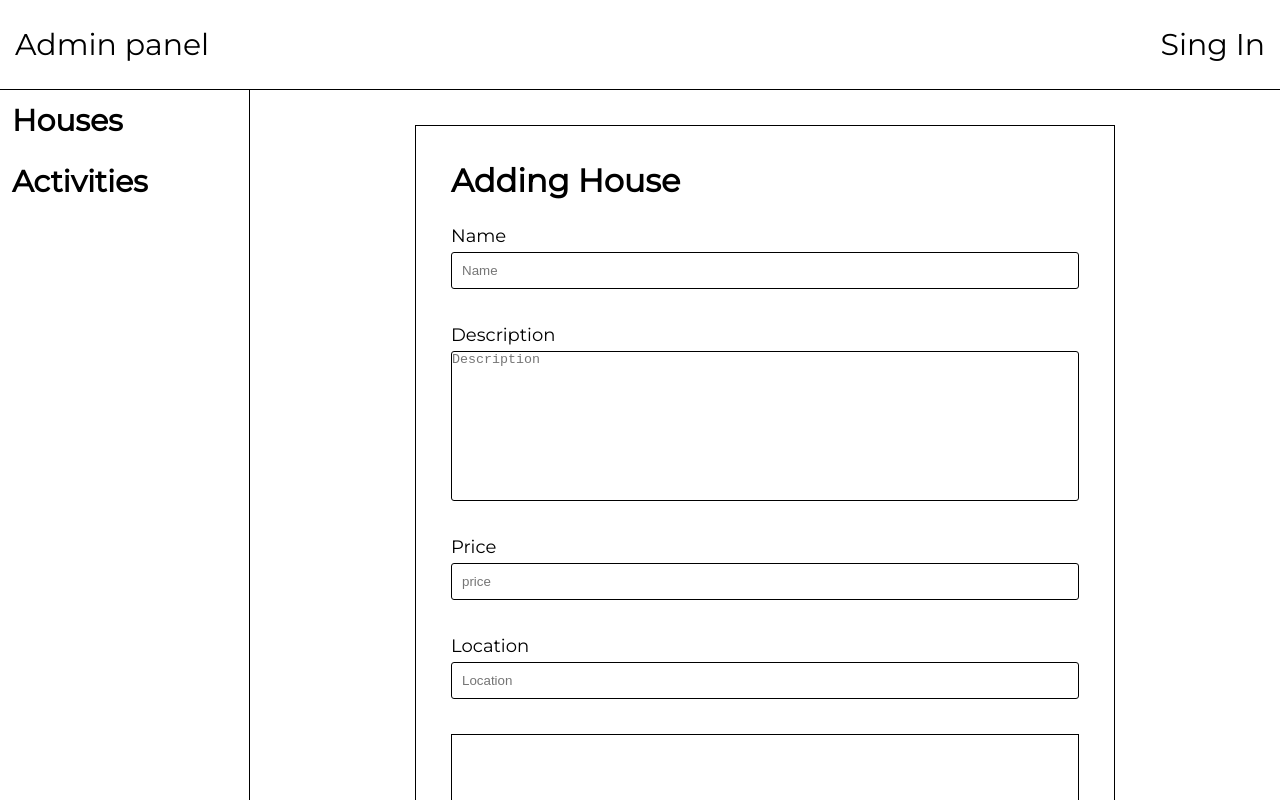
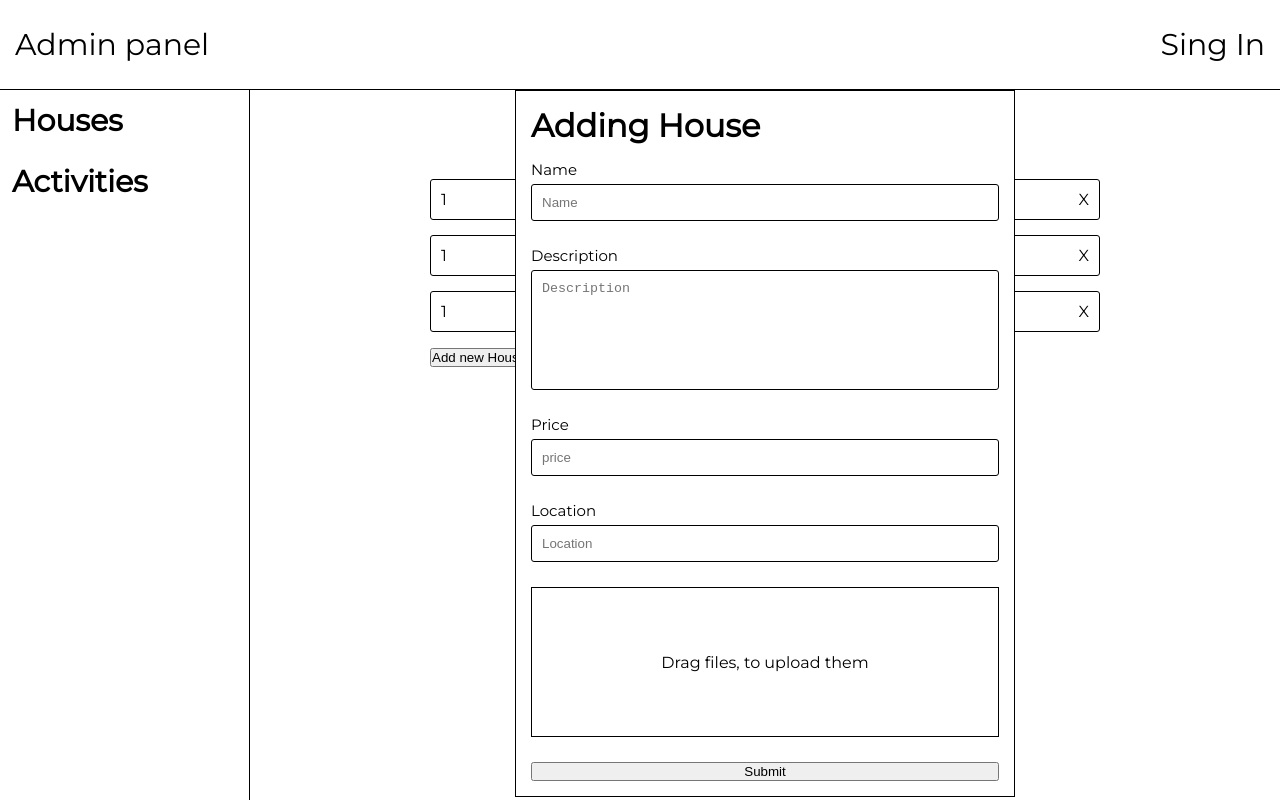
Before and after one commit to Markito97/tourism-aggregator, a React app in the folder client/: page /admin/houseslist in a window 1280 px wide. Built offline with nearby package versions, Linux system fonts and the light colour scheme; a web font is replaced by a local one.

Commit message:
добавил хукич fileDrop

```diff
--- a/client/src/App.tsx
+++ b/client/src/App.tsx
@@ -1,4 +1,4 @@
-import React, { FunctionComponent } from 'react'
+import React, { FunctionComponent, useEffect } from 'react'
 import { Provider } from '../src/routes/RouterProvider'
 import './App.css'
 import { DatePickerProvider } from '../../client/src/context/DateContext'
--- a/client/src/UI/TextField.module.css
+++ /dev/null
@@ -1,7 +0,0 @@
-.textField {
-  padding: 10px;
-  outline: none;
-  width: 100%;
-  height: 100%;
-  margin-top: 5px;
-}
--- a/client/src/components/HouseForm/House.module.css
+++ b/client/src/components/HouseForm/House.module.css
@@ -1,21 +1,20 @@
 .houseFormFields {
   position: absolute;
-  top: 35px;
   font-family: 'Montserrat';
   padding-top: 112px;
   display: flex;
   flex-direction: column;
-  min-width: 700px;
+  min-width: 500px;
   background: white;
-  padding: 35px;
+  padding: 15px;
   border: 1px solid black;
-  row-gap: 25px;
+  row-gap: 15px;
 }
 
 .form {
   display: flex;
   flex-direction: column;
-  row-gap: 35px;
+  row-gap: 25px;
 }
 
 .formItem {
@@ -25,12 +24,13 @@
 }
 
 .textLable {
-  font-size: 18px;
+  font-size: 15px;
 }
 
 .textarea {
+  padding: 10px;
   margin-top: 5px;
-  min-height: 150px;
+  min-height: 120px;
   border-radius: 3px;
   resize: none;
   border: 1px solid black;
@@ -45,14 +45,18 @@
 
 .error {
   position: absolute;
-  font-size: 16px;
+  font-size: 12px;
   color: red;
-  bottom: -25px;
+  bottom: -20px;
 }
 
 .dragContainer {
   width: 100%;
+  height: 150px;
   border: 1px solid black;
+  display: flex;
+  justify-content: center;
+  align-items: center;
 }
 
 .drag {
@@ -78,6 +82,7 @@
   background: #2d2d2d;
   padding-top: 17px;
   padding-bottom: 17px;
+  content: 'Send';
 }
 
 /* .imageContainer {
@@ -86,7 +91,7 @@
 
 .imageUnit {
   max-width: 250px;
-  height: 250px;
+  height: 150px;
 }
 
 .imageUnit img {
```
Also changed, not shown: client/src/UI/Button.tsx (deleted, +0 -10 lines), client/src/UI/TextField.tsx (deleted, +0 -26 lines), client/src/components/HouseForm/ImagesPreviews.tsx (added, +10 -0 lines), client/src/hooks/useFileDrop.tsx (added, +35 -0 lines), client/src/UI/Button.module.css (deleted), client/src/https/fileUpload.action.ts (renamed from client/src/actions/fileUpload.action.ts), client/src/https/getHouses.action.ts (renamed from client/src/actions/getHouses.action.ts), 1 other file (tests, documents, lock files or other folders).
